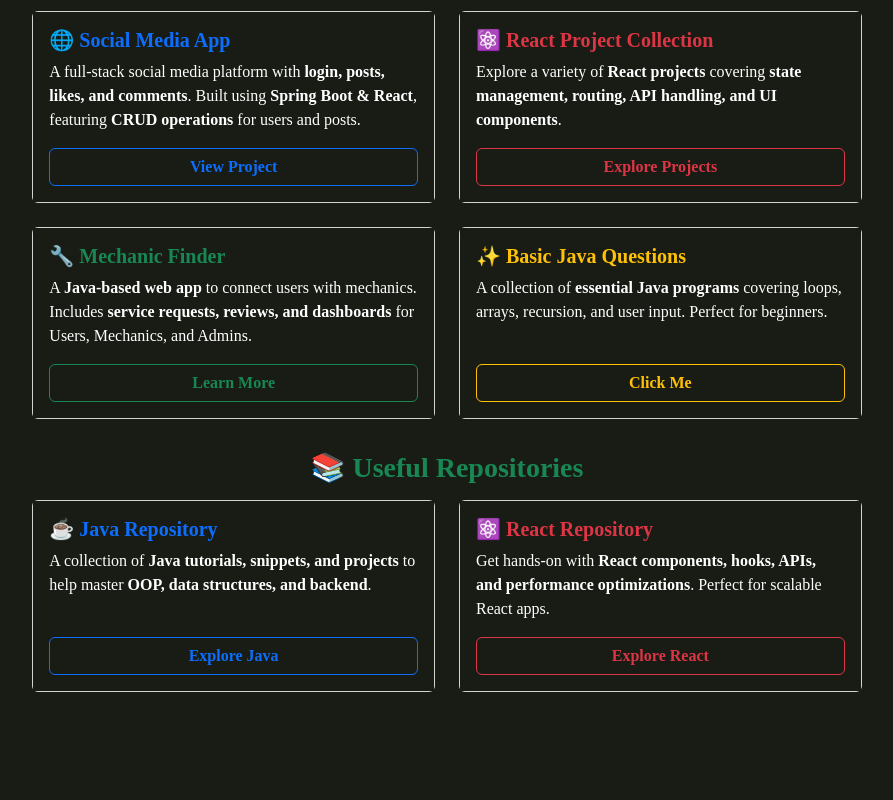
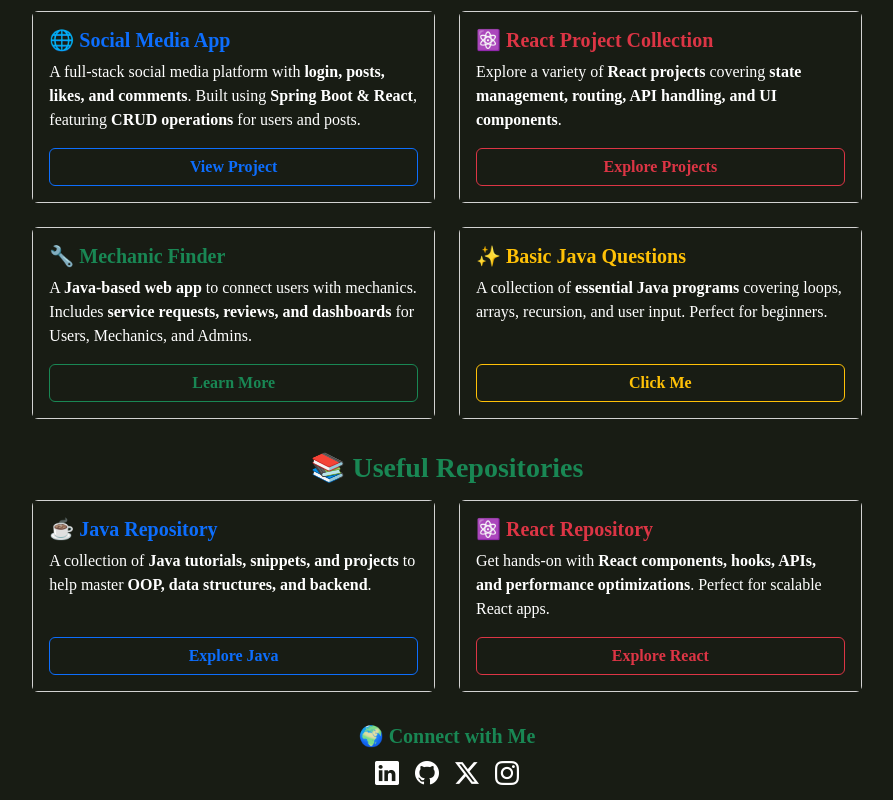
Before and after one commit to ruturajjadhav07/portfolio, a React (Vite) app: page / in a window 1280 px wide. Shown: the part 627-1427 px from the top of the page, without its empty margins (193-1086 px from the left). Before the commit the page ends 1343 px from the top, so only its background shows below. Built offline with nearby package versions, Linux system fonts and the light colour scheme.

Commit message:
final changes

```diff
--- a/package.json
+++ b/package.json
@@ -11,6 +11,7 @@
   },
   "dependencies": {
     "bootstrap": "^5.3.3",
+    "bootstrap-icons": "^1.11.3",
     "framer-motion": "^12.4.1",
     "react": "^19.0.0",
     "react-dom": "^19.0.0",
--- a/src/App.jsx
+++ b/src/App.jsx
@@ -2,6 +2,7 @@ import React from "react";
 import Main from "./Components/Main";
 import About from "./Components/About";
 import Projects from "./Components/Projects";
+import Connect from "./Components/Connect"
 
 const App = () => {
   return (
@@ -9,6 +10,7 @@ const App = () => {
       <Main/>
       <About/>
       <Projects/>
+      <Connect/>
      </div>
 
   );
--- a/src/Components/Connect.jsx
+++ b/src/Components/Connect.jsx
@@ -0,0 +1,46 @@
+import React from "react";
+import "bootstrap/dist/css/bootstrap.min.css";
+import "bootstrap-icons/font/bootstrap-icons.css"; // Import Bootstrap Icons
+
+const Connect = () => {
+  return (
+    <div className="container text-center mt-2 mb-2"  style={{ fontFamily: "'Caveat', cursive" }}>
+      <h5 className="text-success fw-bold ">🌍 Connect with Me</h5>
+      <div className="d-flex justify-content-center gap-3 mt-2">
+        {/* LinkedIn */}
+        <a
+          href="https://www.linkedin.com/in/ruturaj-jadhav-0a250821b/"
+          className="text-white fs-4"
+        >
+          <i className="bi bi-linkedin"></i>
+        </a>
+
+        {/* GitHub */}
+        <a
+          href="https://github.com/ruturajjadhav07"
+          className="text-white fs-4"
+        >
+          <i className="bi bi-github"></i>
+        </a>
+
+        {/* Twitter */}
+        <a
+          href="https://x.com/spoiidermon"
+          className="text-white fs-4"
+        >
+          <i className="bi bi-twitter-x"></i>
+        </a>
+
+        {/* Instagram */}
+        <a
+          href="https://www.instagram.com/ruturajj_07/"
+          className="text-white fs-4"
+        >
+          <i className="bi bi-instagram"></i>
+        </a>
+      </div>
+    </div>
+  );
+};
+
+export default Connect;
```
Also changed, not shown: 1 other file (tests, documents, lock files or other folders).
